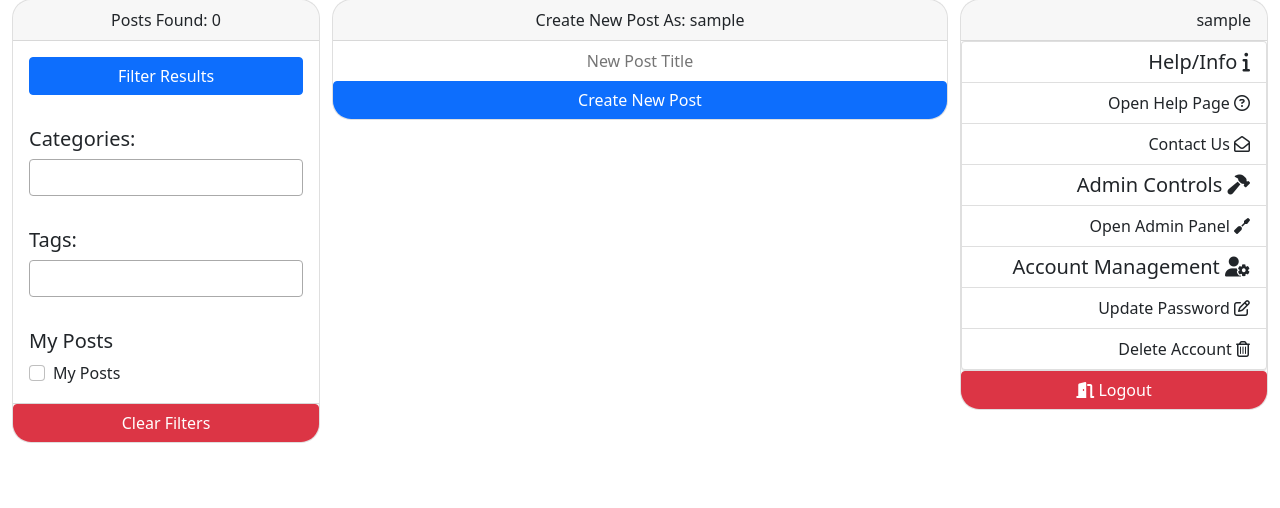
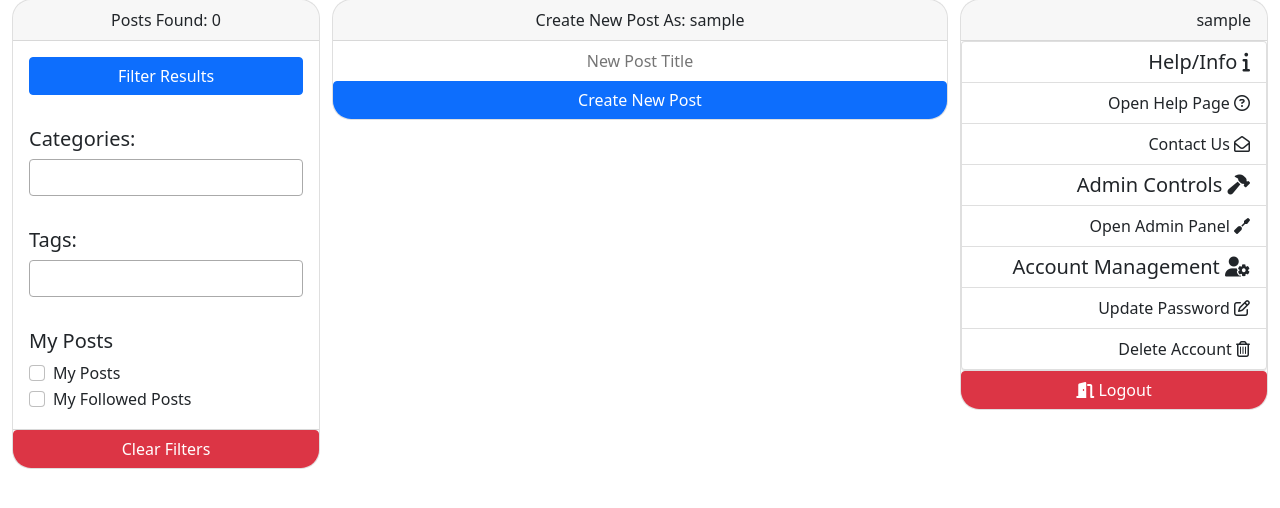
Before and after one commit to lukebinmore/Guild-Of-Geeks, a Django app: page / in a window 1280 px wide. Shown: the part 100-608 px from the top of the page. Run offline with Django 3.2, Linux system fonts and the light colour scheme; the visitor is signed in with stand-in values (Sample User, id 1); data that the repository does not hold is empty; some libraries are stand-ins or nearby versions.

Commit message:
Update - Added Followed Posts Filter

```diff
--- a/forum/forms.py
+++ b/forum/forms.py
@@ -125,6 +125,14 @@ class FilterForm(forms.Form):
                 'id': 'filters-user-posts'
         })
     )
+    followed_posts = forms.BooleanField(
+        required=False,
+        widget=forms.CheckboxInput(
+            attrs={
+                'class': 'form-check-input',
+                'id': 'filters-followed-posts'
+        })
+    )
 
 class UpdatePasswordForm(forms.Form):
     old = forms.CharField(widget=forms.PasswordInput(
--- a/forum/templates/forum/filters.html
+++ b/forum/templates/forum/filters.html
@@ -25,6 +25,12 @@
                 My Posts
             </label>
         </div>
+        <div class="form-check">
+            {{ filters.followed_posts }}
+            <label class="form-check-label" for="filter-followed-posts">
+                My Followed Posts
+            </label>
+        </div>
     </div>
     {% endif %}
     <div class="card-footer p-0">
--- a/forum/views.py
+++ b/forum/views.py
@@ -24,6 +24,7 @@ class Index(generic.ListView):
         categories = self.request.GET.get('categories')
         tags = self.request.GET.get('tags')
         user_posts = self.request.GET.get('user_posts')
+        followed_posts = self.request.GET.get('followed_posts')
         object_list = models.Post.objects.all()
 
         if self.request.user.is_authenticated:
@@ -52,6 +53,11 @@ class Index(generic.ListView):
         if user_posts:
             object_list = object_list.filter(
                 Q(author__username__exact=self.request.user)
+            )
+
+        if followed_posts:
+            object_list = object_list.filter(
+                Q(id__in=self.request.user.profile.followed_posts.all())
             )
         return object_list
 
```
